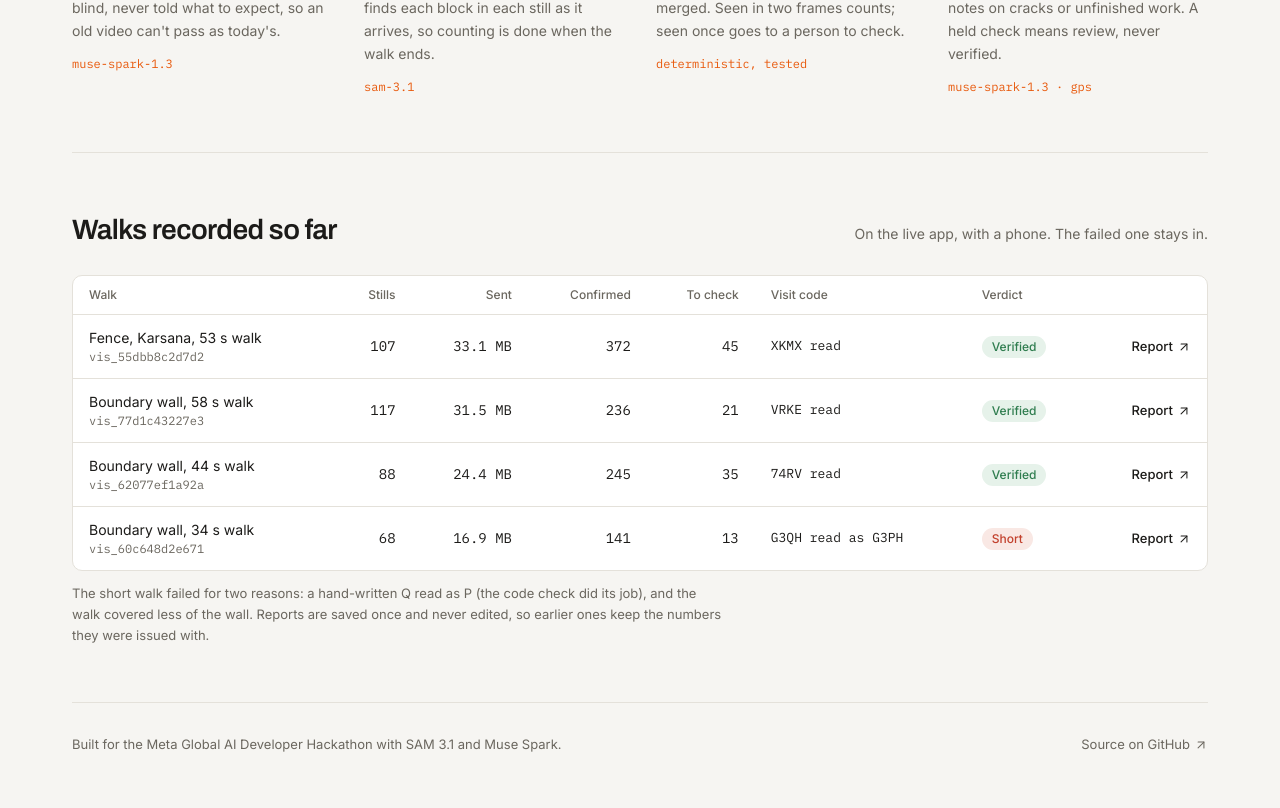
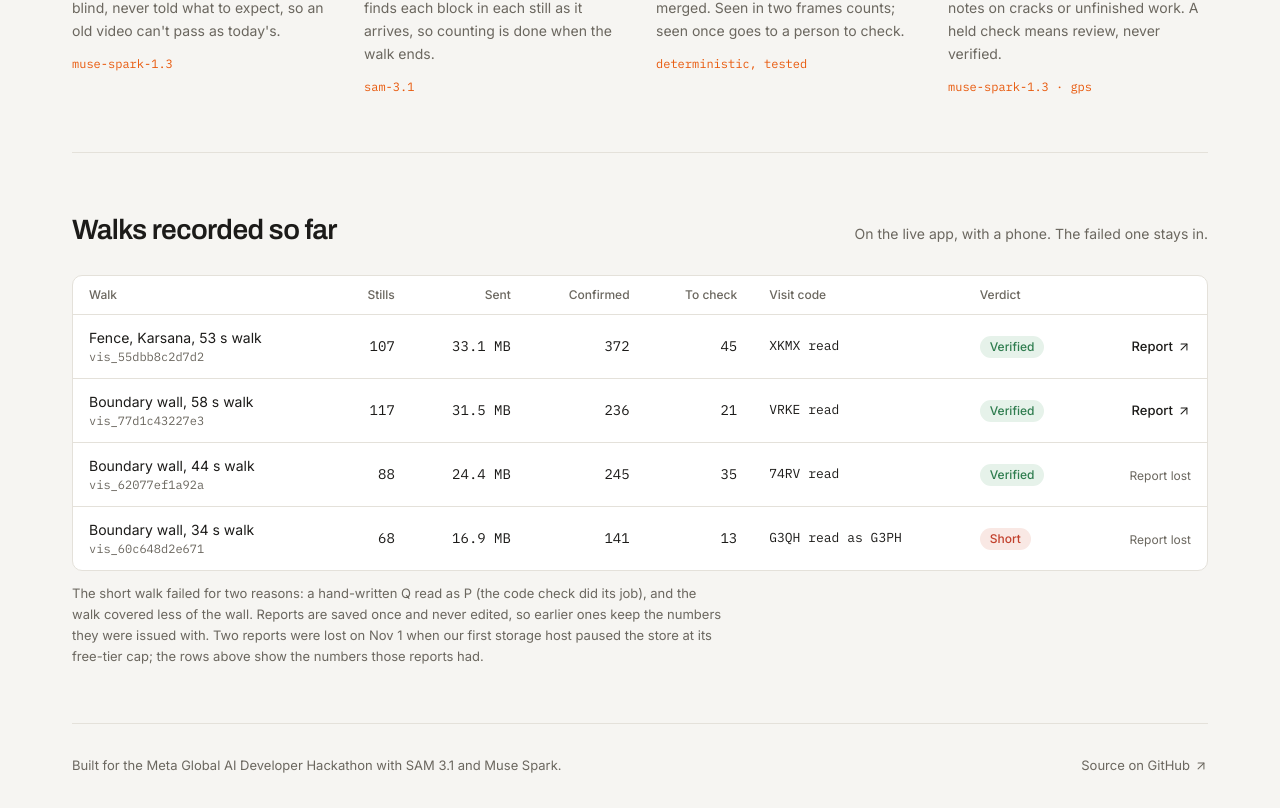
Before and after one commit to techbone/plumbline, a Next.js app: page / in a window 1280 px wide. Shown: the part 1133-1941 px from the top of the page. Before the commit the page ends 1919 px from the top, so only its background shows below. Built offline with nearby package versions, Linux system fonts and the light colour scheme.

Commit message:
docs: point at restored reports, mark the two lost ones

```diff
--- a/scripts/replay.ts
+++ b/scripts/replay.ts
@@ -3,7 +3,7 @@
  * them with SAM (cached under ./data), and stitch. Used to test stitching
  * changes against a real walk without walking it again.
  *
- *   npm run replay -- vis_62077ef1a92a 88 [baseUrl=https://plumbline-ruby.vercel.app]
+ *   npm run replay -- vis_55dbb8c2d7d2 107 [baseUrl=https://plumbline-ruby.vercel.app]
  */
 import { stitchWalk, withRetry } from "../src/lib/pipeline/count";
 import { countFrame } from "../src/lib/pipeline/visit";
--- a/src/app/page.tsx
+++ b/src/app/page.tsx
@@ -37,8 +37,8 @@ const STEPS = [
 const WALKS = [
   { id: "vis_55dbb8c2d7d2", what: "Fence, Karsana, 53 s walk", frames: 107, mb: 33.1, confirmed: 372, review: 45, code: "XKMX read", verdict: "Verified", tone: "ok" },
   { id: "vis_77d1c43227e3", what: "Boundary wall, 58 s walk", frames: 117, mb: 31.5, confirmed: 236, review: 21, code: "VRKE read", verdict: "Verified", tone: "ok" },
-  { id: "vis_62077ef1a92a", what: "Boundary wall, 44 s walk", frames: 88, mb: 24.4, confirmed: 245, review: 35, code: "74RV read", verdict: "Verified", tone: "ok" },
-  { id: "vis_60c648d2e671", what: "Boundary wall, 34 s walk", frames: 68, mb: 16.9, confirmed: 141, review: 13, code: "G3QH read as G3PH", verdict: "Short", tone: "bad" },
+  { id: "vis_62077ef1a92a", what: "Boundary wall, 44 s walk", frames: 88, mb: 24.4, confirmed: 245, review: 35, code: "74RV read", verdict: "Verified", tone: "ok", lost: true },
+  { id: "vis_60c648d2e671", what: "Boundary wall, 34 s walk", frames: 68, mb: 16.9, confirmed: 141, review: 13, code: "G3QH read as G3PH", verdict: "Short", tone: "bad", lost: true },
 ] as const;
 
 export default function Home() {
@@ -139,9 +139,13 @@ export default function Home() {
                     </span>
                   </td>
                   <td className="px-4 py-3 text-right">
-                    <a href={`/r/${w.id}`} className="inline-flex items-center gap-1 text-[13px] font-medium">
-                      Report <ArrowUpRight size={14} strokeWidth={1.75} />
-                    </a>
+                    {"lost" in w ? (
+                      <span className="text-[12px] text-muted">Report lost</span>
+                    ) : (
+                      <a href={`/r/${w.id}`} className="inline-flex items-center gap-1 text-[13px] font-medium">
+                        Report <ArrowUpRight size={14} strokeWidth={1.75} />
+                      </a>
+                    )}
                   </td>
                 </tr>
               ))}
@@ -150,7 +154,7 @@ export default function Home() {
         </div>
         <p className="mt-3 max-w-[80ch] text-[13px] leading-relaxed text-muted">
           The short walk failed for two reasons: a hand-written Q read as P (the code check did its job), and the walk covered less of the
-          wall. Reports are saved once and never edited, so earlier ones keep the numbers they were issued with.
+          wall. Reports are saved once and never edited, so earlier ones keep the numbers they were issued with. Two reports were lost on Nov 1 when our first storage host paused the store at its free-tier cap; the rows above show the numbers those reports had.
         </p>
       </section>
 
```
Also changed, not shown: 1 other file (tests, documents, lock files or other folders).
